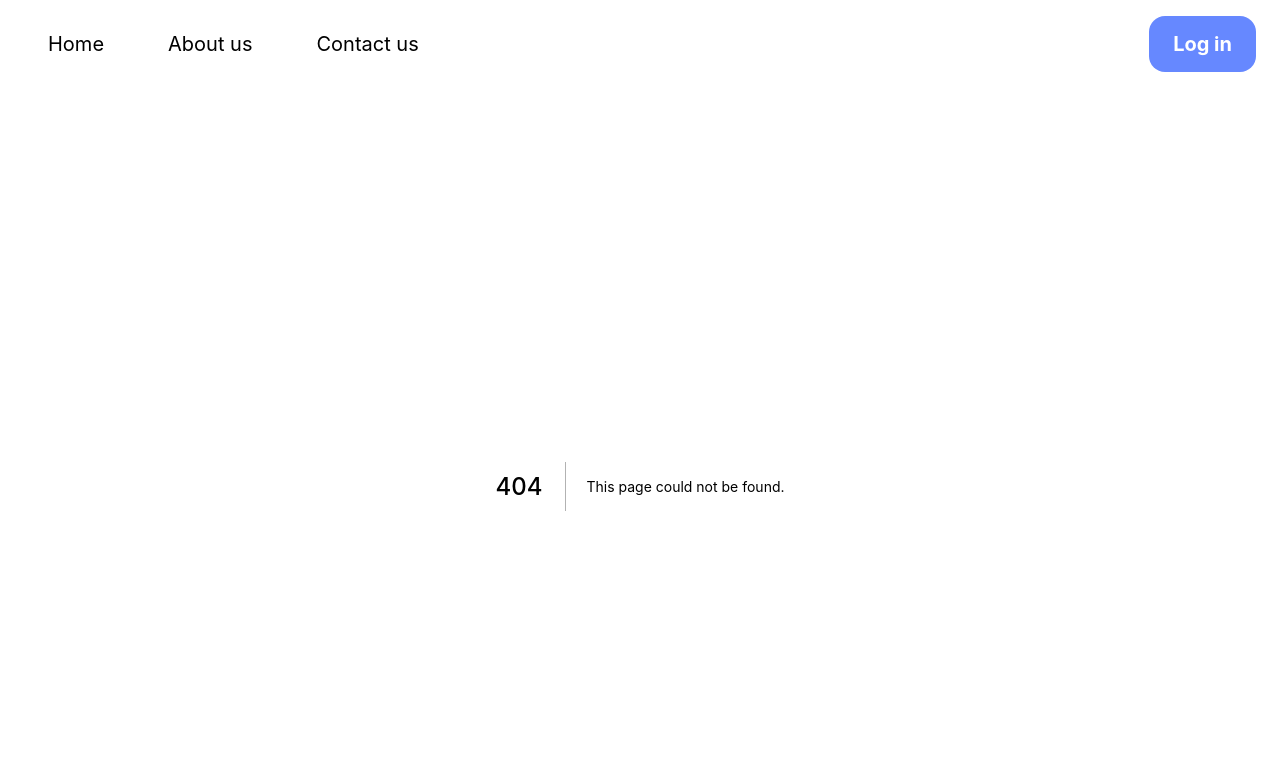
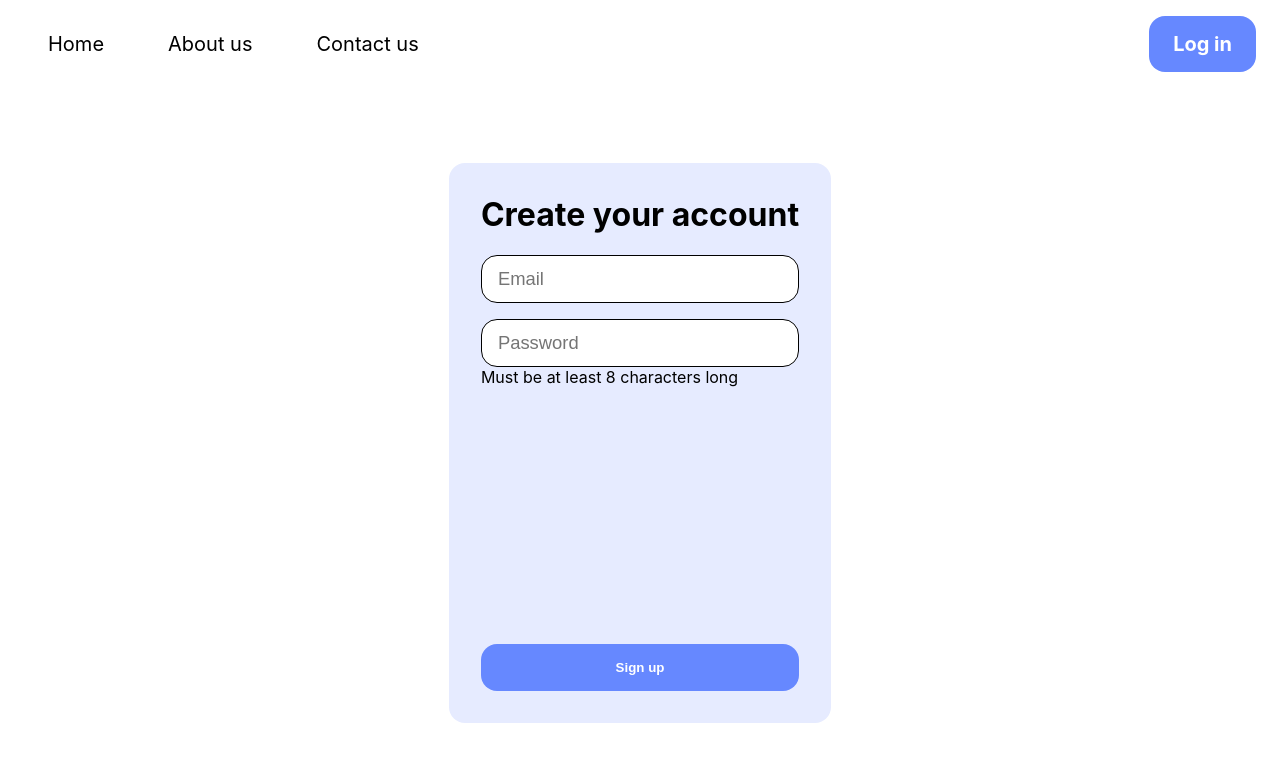
Before and after one commit to L-a-r-t/frontend, a Next.js app: page /signup in a window 1280 px wide. Before the commit this address had no page. Shown: the top 762 px of the page. Built offline with nearby package versions, Linux system fonts and the light colour scheme.

Commit message:
add login & signup pages
Since these two pages are very similar they share the same css module

```diff
--- /dev/null
+++ b/src/pages/signup.js
@@ -0,0 +1,36 @@
+import styles from '../styles/pages/LoginSignup.module.scss'
+import atoms from '../styles/atoms.module.scss'
+
+export default function Login() {
+    return (
+        <div className={styles.container}>
+            <div className={styles.formWrapper}>
+                <h1>Create your account</h1>
+                <form className={atoms.form} style={{justifyContent: 'space-between', flexGrow: 1}}>
+                    <div className={styles.inputsWrapper}>
+                        <input
+                            className={atoms.input}
+                            type="email"
+                            placeholder="Email"
+                            required
+                        />
+                        <input
+                            className={atoms.input}
+                            type="password"
+                            placeholder="Password"
+                            minLength={8}
+                            required
+                        />
+                        <p className={styles.inputDetails}>Must be at least 8 characters long</p>
+                    </div>
+                    <button
+                        className={`${atoms.button} ${styles.loginButton}`}
+                        type="submit"
+                    >
+                        Sign up
+                    </button>
+                </form>
+            </div>
+        </div>
+    )
+}
--- /dev/null
+++ b/src/styles/pages/LoginSignup.module.scss
@@ -0,0 +1,39 @@
+@import "../mixins";
+@import "../variables";
+
+.container {
+    @include fsContainer();
+
+    display: flex;
+    justify-content: center;
+    align-items: center;
+
+    h1 {
+        text-align: center;
+        font-size: 2rem;
+        margin-block-start: 0;
+    }
+
+    .formWrapper {
+        padding: 2rem;
+        height: 70vh;
+        border-radius: $radius;
+        background-color: lighten($main, 25);
+
+        display: flex;
+        flex-direction: column;
+        justify-content: flex-end;
+    }
+
+    .inputsWrapper {
+        display: flex;
+        flex-direction: column;
+        justify-content: flex-end;
+        gap: 1rem;
+    }
+
+    .inputDetails {
+        margin-block-start: 0;
+        margin-top: -1rem;
+    }
+}
```
Also changed, not shown: src/pages/login.js (added, +34 -0 lines).
